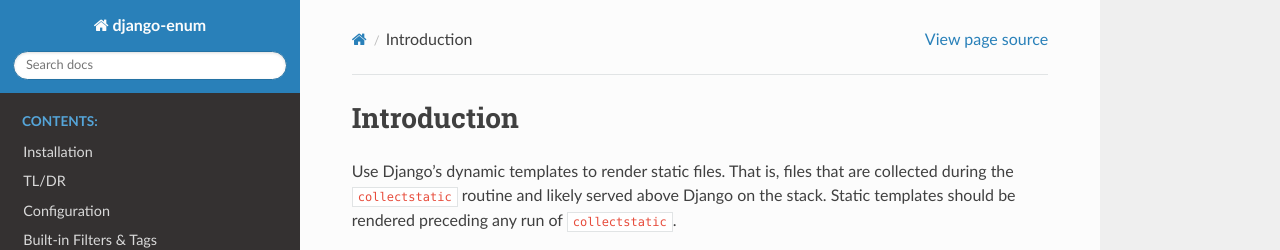
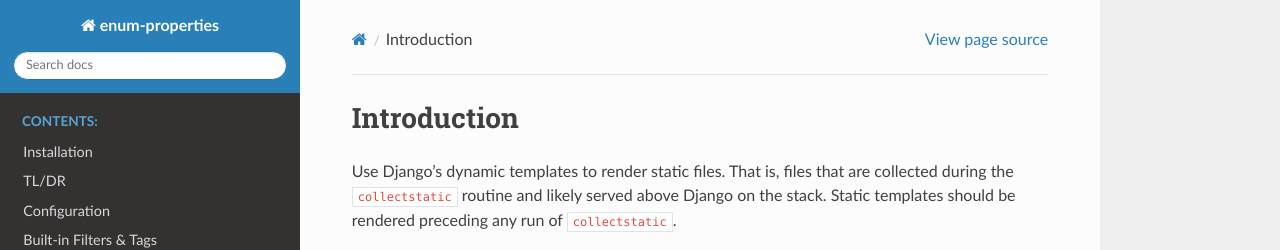
Before and after one commit to bckohan/enum-properties, a Sphinx documentation site: the page built from doc/source/index.rst, in a window 1280 px wide. Shown: the top 250 px of the page. Built offline with Sphinx 7.4.7 and the Read the Docs theme 2.0.0, drawn with Linux system fonts in a browser that asks for light colours; the version number is read from the project's files by our own code.

Commit message:
complete rename

```diff
--- a/README.rst
+++ b/README.rst
@@ -22,7 +22,7 @@
 .. |Test Status| image:: https://github.com/bckohan/django-render-static/workflows/test/badge.svg
    :target: https://github.com/bckohan/django-render-static/actions
 
-django-enum
+Enum-properties
 #######################
 
 Use Django's dynamic templates to render static files. That is, files that are collected
--- a/doc/requirements.txt
+++ b/doc/requirements.txt
@@ -6,4 +6,4 @@ sphinxcontrib-htmlhelp==2.0.0; python_version >= "3.5"
 sphinxcontrib-jsmath==1.0.1; python_version >= "3.5"
 sphinxcontrib-qthelp==1.0.3; python_version >= "3.5"
 sphinxcontrib-serializinghtml==1.1.5; python_version >= "3.5"
-django-enum==0.1
+enum-properties==0.1
--- a/doc/source/conf.py
+++ b/doc/source/conf.py
@@ -2,7 +2,7 @@ from datetime import datetime
 import sys
 from pathlib import Path
 sys.path.append(str(Path(__file__).parent.parent.parent))
-import django_enum
+import enum_properties
 
 # Configuration file for the Sphinx documentation builder.
 #
@@ -23,12 +23,12 @@ import django_enum
 
 # -- Project information -----------------------------------------------------
 
-project = 'django-enum'
+project = 'enum-properties'
 copyright = f'2022-{datetime.now().year}, Brian Kohan'
 author = 'Brian Kohan'
 
 # The full version, including alpha/beta/rc tags
-release = django_enum.__version__
+release = enum_properties.__version__
 
 
 # -- General configuration ---------------------------------------------------
```
Also changed, not shown: CONTRIBUTING.rst (+4 -4 lines).
